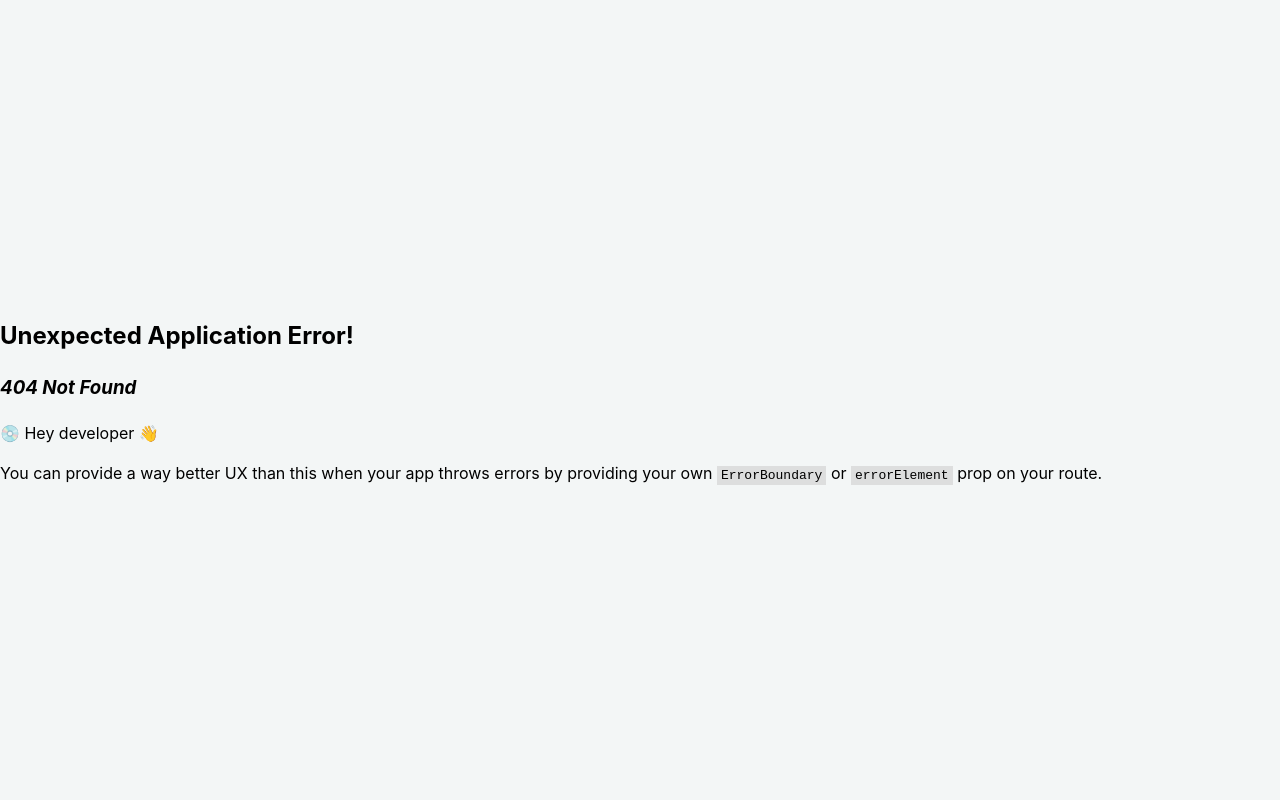
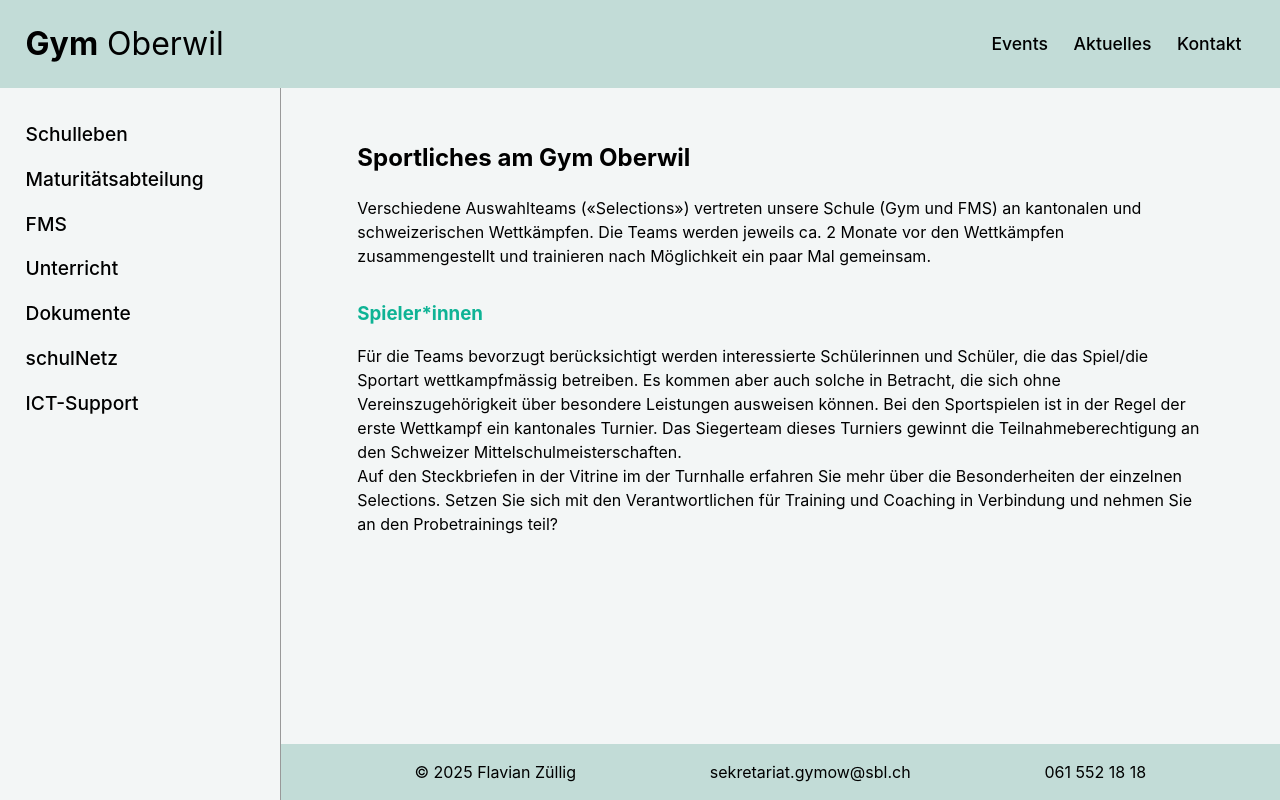
Before and after one commit to flavianz/gymow, a React (Vite) app: page /#/schulleben/sportliches in a window 1280 px wide. Before the commit this address had no page. Built offline with nearby package versions, Linux system fonts and the light colour scheme.

Commit message:
progress

```diff
--- a/src/components/Frame/Frame.module.css
+++ b/src/components/Frame/Frame.module.css
@@ -15,7 +15,8 @@
 #navbarItem {
     margin: 2vh 0;
     .subContainer {
-        display: none;
+        height: 0;
+        overflow: hidden;
     }
 }
 .mainLink {
@@ -27,7 +28,7 @@
 #navbarItem:hover  {
     cursor: pointer;
     .subContainer {
-        display: block;
+        height: auto;
     }
 }
 .subContainer {
@@ -36,17 +37,16 @@
     padding-left: 1vw;
 }
 #navbar {
-    width: 10vw;
     padding: 2vh 2vw;
     border-right: 1px #999999 solid;
-    overflow: auto;
+    overflow-y: scroll;
 }
 .subNav {
     font-weight: 300;
     font-size: 1rem;
     width: 100%;
     display: block;
-    margin: 1vh 0;
+    padding: 0.5vh 0;
 }
 .subNav:hover {
     color: var(--primary);
@@ -54,6 +54,9 @@
 #content {
     flex: 1;
     overflow: auto;
+    display: flex;
+    flex-direction: column;
+    justify-content: space-between;
 }
 #footerContainer {
     background: var(--secondary);
--- a/src/components/Frame/Frame.tsx
+++ b/src/components/Frame/Frame.tsx
@@ -5,18 +5,53 @@ import { Link } from "react-router-dom";
 const links: {
     [key: string]: {
         main: string;
-        [other: string]: string;
+        [other: string]: [string, string][] | string;
     };
 } = {
     Schulleben: {
         main: "/schulleben",
         Leitbild: "/schulleben/leitbild",
-        Organisationseinheit: "/schulleben/organisationseinheit",
+        Organisationseinheit: [
+            [
+                "Mitwirkungsstruktur",
+                "/schulleben/organisationseinheit/mitwirkungsstruktur",
+            ],
+            ["Schulrat", "/schulleben/organisationseinheit/schulrat"],
+            ["Schulleitung", "/schulleben/organisationseinheit/schulleitung"],
+            [
+                "Schuladministration",
+                "/schulleben/organisationseinheit/schuladministration",
+            ],
+            ["SOGO", "/schulleben/organisationseinheit/sogo"],
+            ["Dienste", "/schulleben/organisationseinheit/dienste"],
+        ],
         Terminkalender: "/schulleben/terminkalender",
-        Beratung: "/schulleben/beratung",
-        Kulturelles: "/schulleben/kulturelles",
-        Sportliches: "/schulleben/sportliches",
+        Beratung: [
+            ["Intern", "/schulleben/beratung/intern"],
+            ["Extern", "/schulleben/beratung/extern"],
+        ],
+        Kulturelles: [
+            ["Blickfeld", "/schulleben/kulturelles/blickfeld"],
+            ["Chor", "/schulleben/kulturelles/chor"],
+            ["FMS-Theater", "/schulleben/kulturelles/fms-theater"],
+            ["Kulturagenda", "/schulleben/kulturelles/kulturagenda"],
+            [
+                "Neue Pavillon Konzerte",
+                "/schulleben/kulturelles/neue-pavillon-konzerte",
+            ],
+            ["Theatergruppe", "/schulleben/kulturelles/theatergruppe"],
+        ],
+        Sportliches: [
+            ["Allgemeines", "/schulleben/sportliches"],
+            ["Fussball", "/schulleben/sportliches/fussball"],
+            ["Gymnasiade", "/schulleben/gymnasiade"],
+            ["Schneesportlager", "/schulleben/schneesportlager"],
+            ["Tenero", "/schulleben/tenero"],
+            ["Unihockey", "/schulleben/unihockey"],
+            ["Volleyball", "/schulleben/volleyball"],
+        ],
         Mediothek: "/schulleben/mediothek",
+        "Cucina Collinare": "/schulleben/cucina-collinare",
         Förderverein: "/schulleben/förderverein",
     },
     Maturitätsabteilung: {
@@ -29,22 +64,54 @@ const links: {
         Sonderwoche: "/ma/sonderwoche",
         Maturaarbeit: "/ma/maturaarbeit",
         Schülerprojekte: "/ma/schuelerprojekte",
-        Maturitätsprüfung: "/ma/maturitaetspruefung",
+        Maturitätsprüfung: [
+            ["Maturitätsprüfung", "/ma/maturitaetspruefung"],
+            ["Notenberechnung", "/ma/maturitaetspruefung/notenberechnung"],
+            [
+                "Maturitätsprüfungskonzepte",
+                "/ma/maturitaetspruefung/maturitaetspruefungskonzepte",
+            ],
+
+            [
+                "Aktuelle Prüfungen",
+                "/ma/maturitaetspruefung/aktuelle-pruefungen",
+            ],
+        ],
         Kosten: "/ma/kosten",
     },
     FMS: {
         main: "/fms",
         Aufnahmebedingungen: "/ma/aufnahmebedingungen",
-        Berufsfelder: "/ma/berufsfelder",
-        Stundentafel: "/ma/stundentafel",
-        Lehrpläne: "/ma/lehrplaene",
-        "Spezielle Unterichtsformen": "/ma/spezielle-unterichtsformen",
-        Klassenlager: "/ma/klassenlager",
-        "Selbstständige Arbeit": "/ma/selbststaendige-arbeit",
-        Fachmittelschulausweis: "/ma/fachmittelschulausweis",
-        Fachmaturität: "/ma/fachmaturitaet",
-        Kosten: "/ma/kosten",
-        "FMS Abschlussprüfungen": "/ma/fms-abschlussprüfungen",
+        Berufsfelder: [
+            ["Die Berufsfelder", "/fms/berufsfelder"],
+            [
+                "Gesundheit / Naturwissenschaften",
+                "/fms/berufsfelder/gesundheit-naturwissenschaften",
+            ],
+            ["Gestaltung und Kunst", "/fms/berufsfelder/gestaltung-und-kunst"],
+            ["Pädagogik", "/fms/berufsfelder/paedagogik"],
+            ["Soziale Arbeit", "/fms/berufsfelder/soziale-arbeit"],
+            ["Berufsfeld Plus-Kurse", "/fms/berufsfelder/plus-kurse"],
+        ],
+        Stundentafel: "/fms/stundentafel",
+        Lehrpläne: "/fms/lehrplaene",
+        "Spezielle Unterichtsformen": "/fms/spezielle-unterichtsformen",
+        Klassenlager: "/fms/klassenlager",
+        "Selbstständige Arbeit": "/fms/selbststaendige-arbeit",
+        Fachmittelschulausweis: "/fms/fachmittelschulausweis",
+        Fachmaturität: [
+            ["Fachmaturitaet", "/fms/fachmaturitaet"],
+            [
+                "FM - Gesundheit / Naturwissenschaften",
+                "/fms/fm-gesundheit-naturwissenschaften",
+            ],
+            ["FM - Gestaltung und Kunst ", "/fms/fm-gestaltung-und-kunst"],
+            ["FM - Pädagogik", "/fms/fm-paedagogik"],
+            ["FM - Soziale Arbeit", "/fms/soziale-arbeit"],
+            ["Fachmaturitaetsarbeit", "/fms/fachmaturitaetsarbeit"],
+        ],
+        Kosten: "/fms/kosten",
+        "FMS Abschlussprüfungen": "/fms/fms-abschlusspruefungen",
     },
     Unterricht: {
         main: "/unterricht",
@@ -52,12 +119,19 @@ const links: {
         Freifächer: "/unterricht/freifaecher",
         Austausch: "/unterricht/austausch",
         Begabtenförderung: "/unterricht/begabtenförderung",
-        "Lernen mit BYOD": "/unterricht/byod",
+        "Lernen mit BYOD": [
+            ["Lernen mit BYOD", "/unterricht/lernen-mit-byod"],
+            [
+                "Geräteempfehlungen",
+                "/unterricht/lernen-mit-byod/geraeteempfehlungen",
+            ],
+            ["Gerät kaufen", "/unterricht/lernen-mit-byod/geraet-kaufen"],
+        ],
     },
     Dokumente: {
         main: "/dokumente",
     },
-    SchulNetz: {
+    schulNetz: {
         main: "https://portal.sbl.ch/gymow",
     },
     "ICT-Support": {
@@ -87,7 +161,11 @@ export default function Frame({ children }: { children: any }) {
                                         }
                                         return (
                                             <Link
-                                                to={sub[1]}
+                                                to={
+                                                    typeof sub[1] === "string"
+                                                        ? sub[1]
+                                                        : sub[1][0][1]
+                                                }
                                                 className={styles.subNav}
                                                 key={key}
                                             >
--- /dev/null
+++ b/src/sites/schulleben/pages.module.css
@@ -0,0 +1,7 @@
+.container {
+    padding: 4vh 6vw;
+}
+h3 {
+    color: var(--primary);
+    margin: 4vh 0 2vh 0;
+}
--- /dev/null
+++ b/src/sites/schulleben/sportliches/Sportliches.tsx
@@ -0,0 +1,32 @@
+import Frame from "../../../components/Frame/Frame.tsx";
+import styles from "../pages.module.css";
+export default function Sportliches() {
+    return (
+        <Frame>
+            <div className={styles.container}>
+                <h2>Sportliches am Gym Oberwil</h2>
+                <span>
+                    Verschiedene Auswahlteams («Selections») vertreten unsere
+                    Schule (Gym und FMS) an kantonalen und schweizerischen
+                    Wettkämpfen. Die Teams werden jeweils ca. 2 Monate vor den
+                    Wettkämpfen zusammengestellt und trainieren nach Möglichkeit
+                    ein paar Mal gemeinsam.
+                    <h3>Spieler*innen</h3>
+                    Für die Teams bevorzugt berücksichtigt werden interessierte
+                    Schülerinnen und Schüler, die das Spiel/die Sportart
+                    wettkampfmässig betreiben. Es kommen aber auch solche in
+                    Betracht, die sich ohne Vereinszugehörigkeit über besondere
+                    Leistungen ausweisen können. Bei den Sportspielen ist in der
+                    Regel der erste Wettkampf ein kantonales Turnier. Das
+                    Siegerteam dieses Turniers gewinnt die Teilnahmeberechtigung
+                    an den Schweizer Mittelschulmeisterschaften.
+                    <br /> Auf den Steckbriefen in der Vitrine im der Turnhalle
+                    erfahren Sie mehr über die Besonderheiten der einzelnen
+                    Selections. Setzen Sie sich mit den Verantwortlichen für
+                    Training und Coaching in Verbindung und nehmen Sie an den
+                    Probetrainings teil?
+                </span>
+            </div>
+        </Frame>
+    );
+}
```
Also changed, not shown: src/main.tsx (+20 -13 lines).
